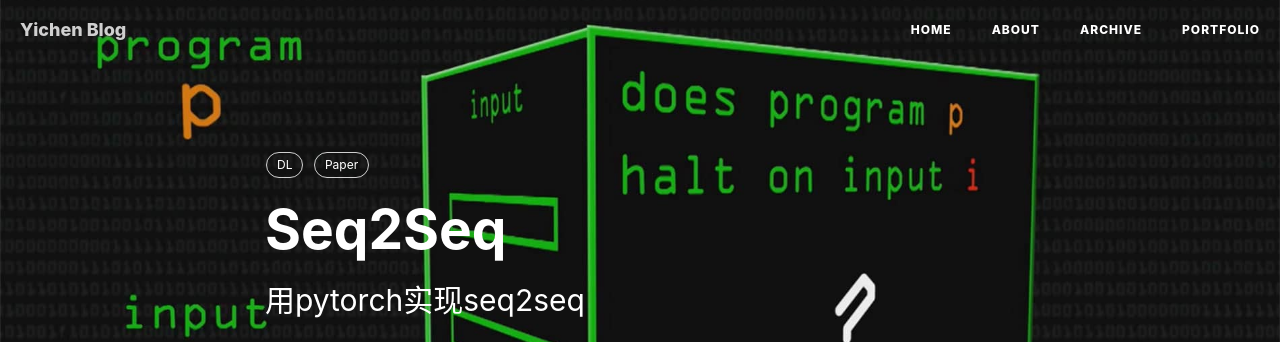
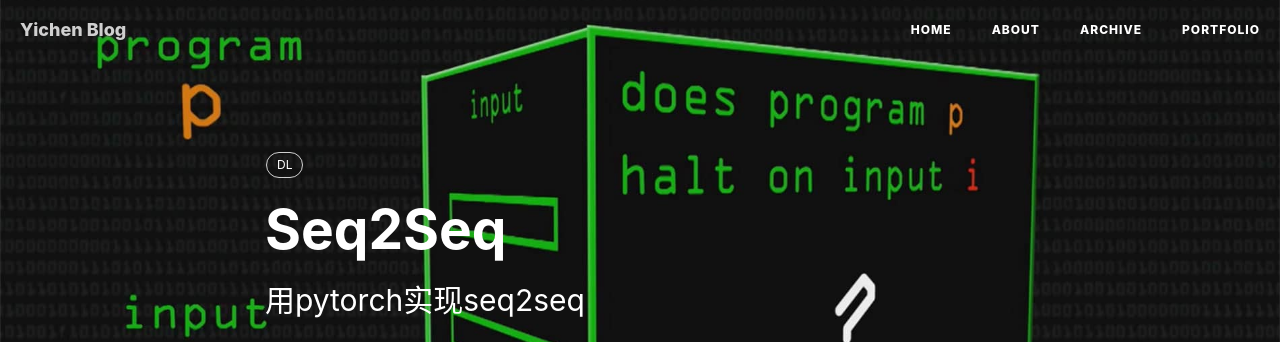
Before and after one commit to Tianbiao-Yang/tianbiao-yang.github.io, a Jekyll site: the page built from _posts/2019-02-19-Seq2Seq-2019.md, in a window 1280 px wide and 900 px high. Shown: the top 342 px of the window. Built offline with Jekyll 4.4.1, drawn with Linux system fonts in a browser that asks for light colours; nearby versions of some CDN libraries; comment, search, counter and statistics services are not loaded.

Commit message:
Update 2019-02-19-Seq2Seq-2019.md

```diff
--- a/_posts/2019-02-19-Seq2Seq-2019.md
+++ b/_posts/2019-02-19-Seq2Seq-2019.md
@@ -8,7 +8,6 @@ header-img: img/post-bg-halting.jpg  #这篇文章标题背景图片
 catalog: true                       # 是否归档
 tags:                               #标签
     - DL
-    - Paper
 ---
 
 # 1 - Sequence to Sequence Learning with Neural Networks
```
